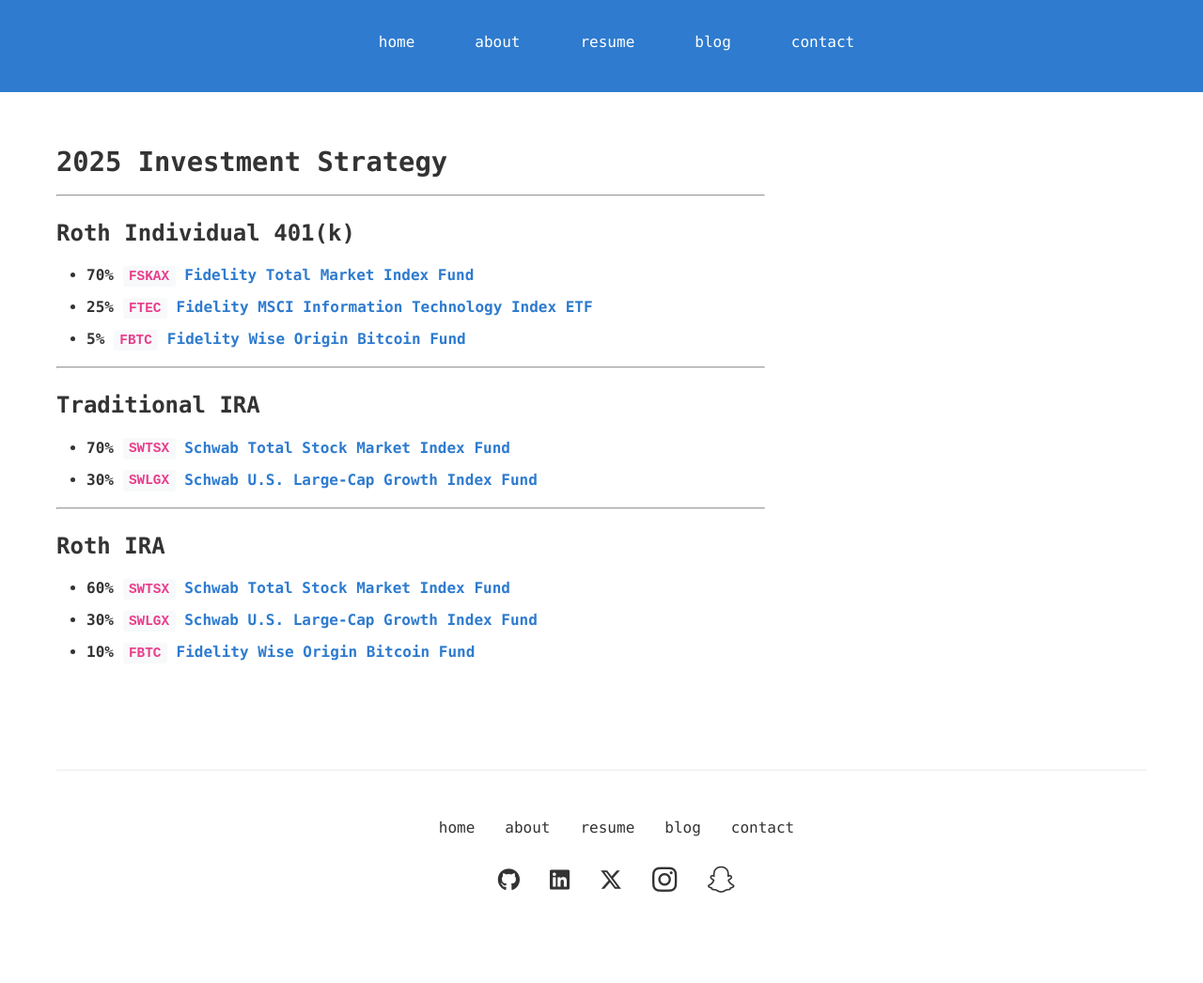
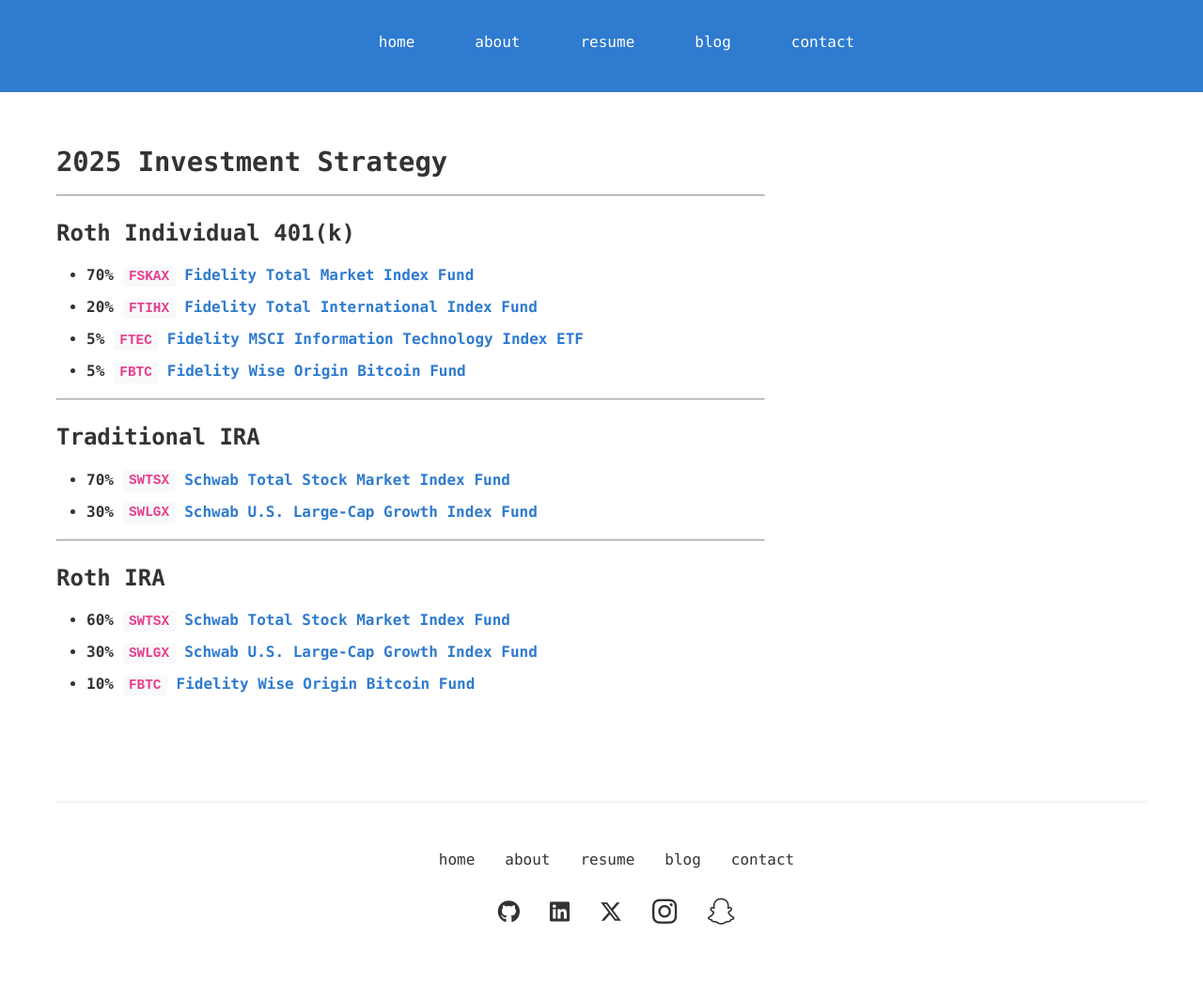
Before and after one commit to jmwoo/jmwoo.github.io, a Jekyll site: the page built from invest.md, in a window 1280 px wide. Shown: the whole page at 94% size. Built offline with Jekyll 4.4.1, drawn with Linux system fonts in a browser that asks for light colours; our own code applies the rules of GitHub Pages for plain Markdown files; before the commit the page ends 1012 px from its top, so only the background shows below that.

Commit message:
last change i promise

```diff
--- a/invest.md
+++ b/invest.md
@@ -4,7 +4,8 @@
 ## Roth Individual 401(k)
 
 - **70% [`FSKAX` Fidelity Total Market Index Fund](https://fundresearch.fidelity.com/mutual-funds/summary/315911693)**
-- **25% [`FTEC` Fidelity MSCI Information Technology Index ETF](https://digital.fidelity.com/prgw/digital/research/quote/dashboard/summary?symbol=FTEC)**
+- **20% [`FTIHX` Fidelity Total International Index Fund](https://fundresearch.fidelity.com/mutual-funds/summary/31635V638)**
+- **5% [`FTEC` Fidelity MSCI Information Technology Index ETF](https://digital.fidelity.com/prgw/digital/research/quote/dashboard/summary?symbol=FTEC)**
 - **5% [`FBTC` Fidelity Wise Origin Bitcoin Fund](https://digital.fidelity.com/prgw/digital/research/quote/dashboard/summary?symbol=FBTC)**
 
 ---
```
